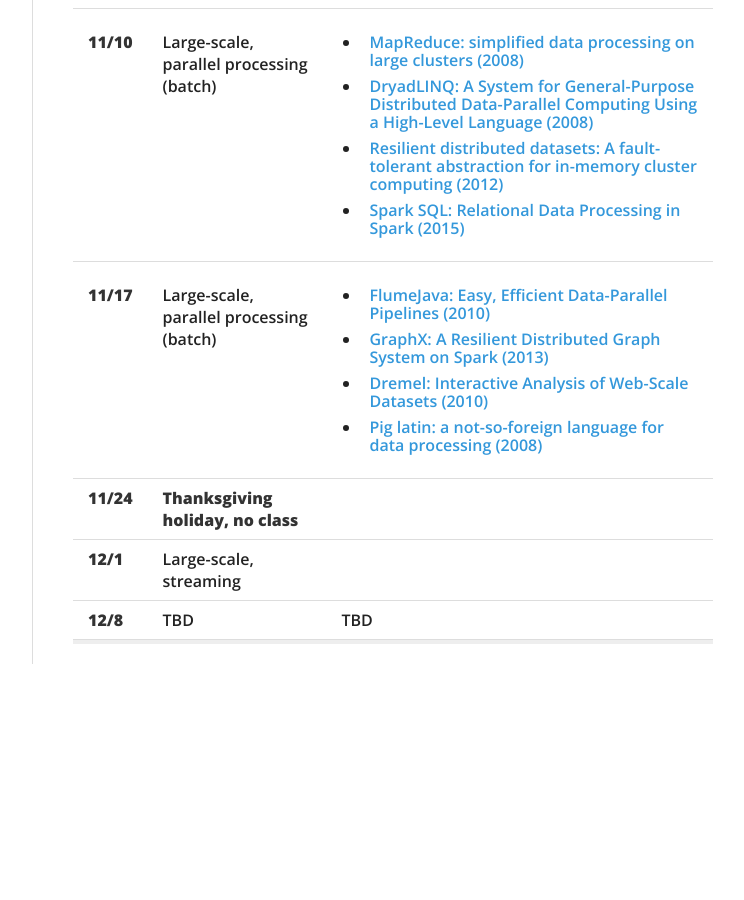
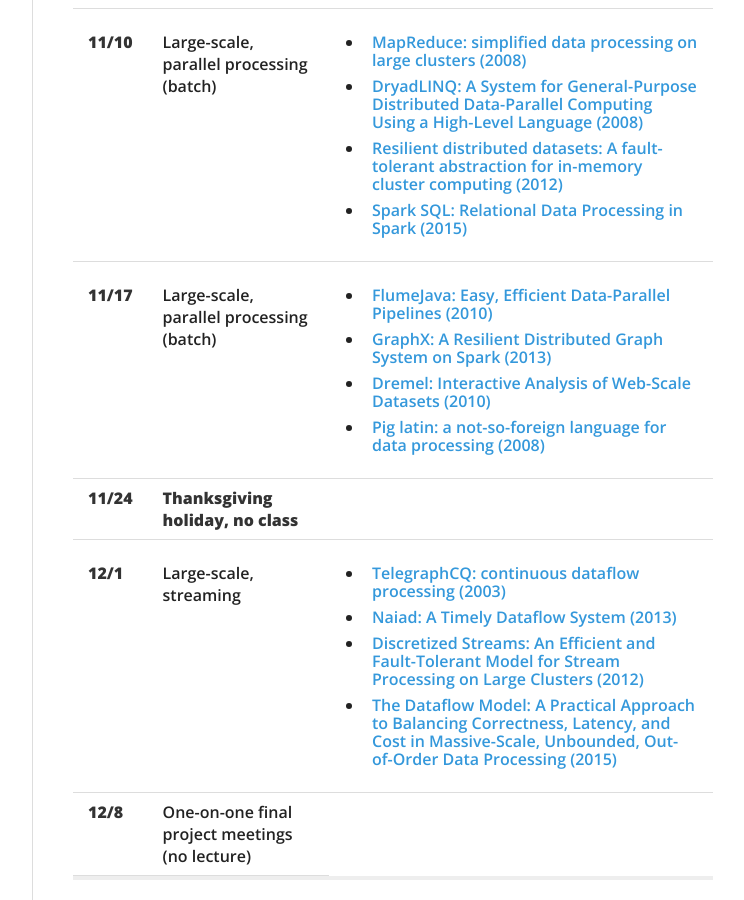
Before and after one commit to heathermiller/wwwcs7680, a Jekyll site: the page built from index.md, in a window 1280 px wide and 900 px high, scrolled down 3706 px. Shown: the whole window, without its empty margins (378-1122 px from the left). Built offline with Jekyll 4.4.1, drawn with Linux system fonts in a browser that asks for light colours; nearby versions of some CDN libraries; before the commit the page ends 4370 px from its top, so only the background shows below that.

Commit message:
Final updates to schedule

```diff
--- a/index.md
+++ b/index.md
@@ -221,12 +221,18 @@ You will be evaluated on:
     <tr>
       <td><strong>12/1</strong></td>
       <td>Large-scale, streaming</td>
-      <td></td>
+      <td>
+        <ul>
+          <li><a href="https://scholar.google.com/scholar?cluster=9379975392398657331">TelegraphCQ: continuous dataflow processing (2003)</a></li>
+          <li><a href="https://cs.stanford.edu/~matei/courses/2015/6.S897/readings/naiad.pdf">Naiad: A Timely Dataflow System (2013)</a></li>
+          <li><a href="https://www.usenix.org/system/files/conference/hotcloud12/hotcloud12-final28.pdf">Discretized Streams: An Efficient and Fault-Tolerant Model for Stream Processing on Large Clusters (2012)</a></li>
+          <li><a href="https://cs.stanford.edu/~matei/courses/2015/6.S897/readings/google-dataflow.pdf">The Dataflow Model: A Practical Approach to Balancing Correctness, Latency, and Cost in Massive-Scale, Unbounded, Out-of-Order Data Processing (2015)</a></li>
+        </ul>
+      </td>
     </tr>
     <tr>
       <td><strong>12/8</strong></td>
-      <td>TBD</td>
-      <td>TBD</td>
+      <td>One-on-one final project meetings (no lecture)</td>
     </tr>
   </tbody>
 </table>
```
